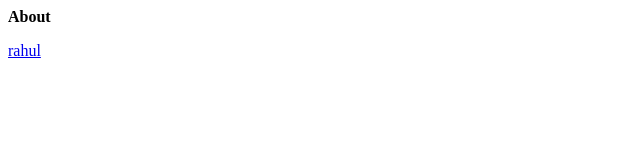
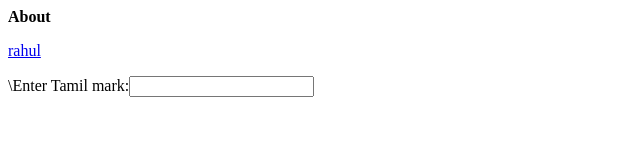
Before and after one commit to Rahul04082003/Demo, a plain HTML site: page index.html in a window 1280 px wide. Shown: the whole page, without its empty margins (0-640 px from the left). Drawn offline with Linux system fonts and the light colour scheme.

Commit message:
Update index.html

```diff
--- a/index.html
+++ b/index.html
@@ -7,5 +7,10 @@
 <h><b>About</b></h>
   <br>
 <a href="my.html"><p>rahul</p></a>
+
+ <form>
+   \Enter Tamil mark:<input name=num1></input>
+  </form>
+
 </body>
 </html>
```
